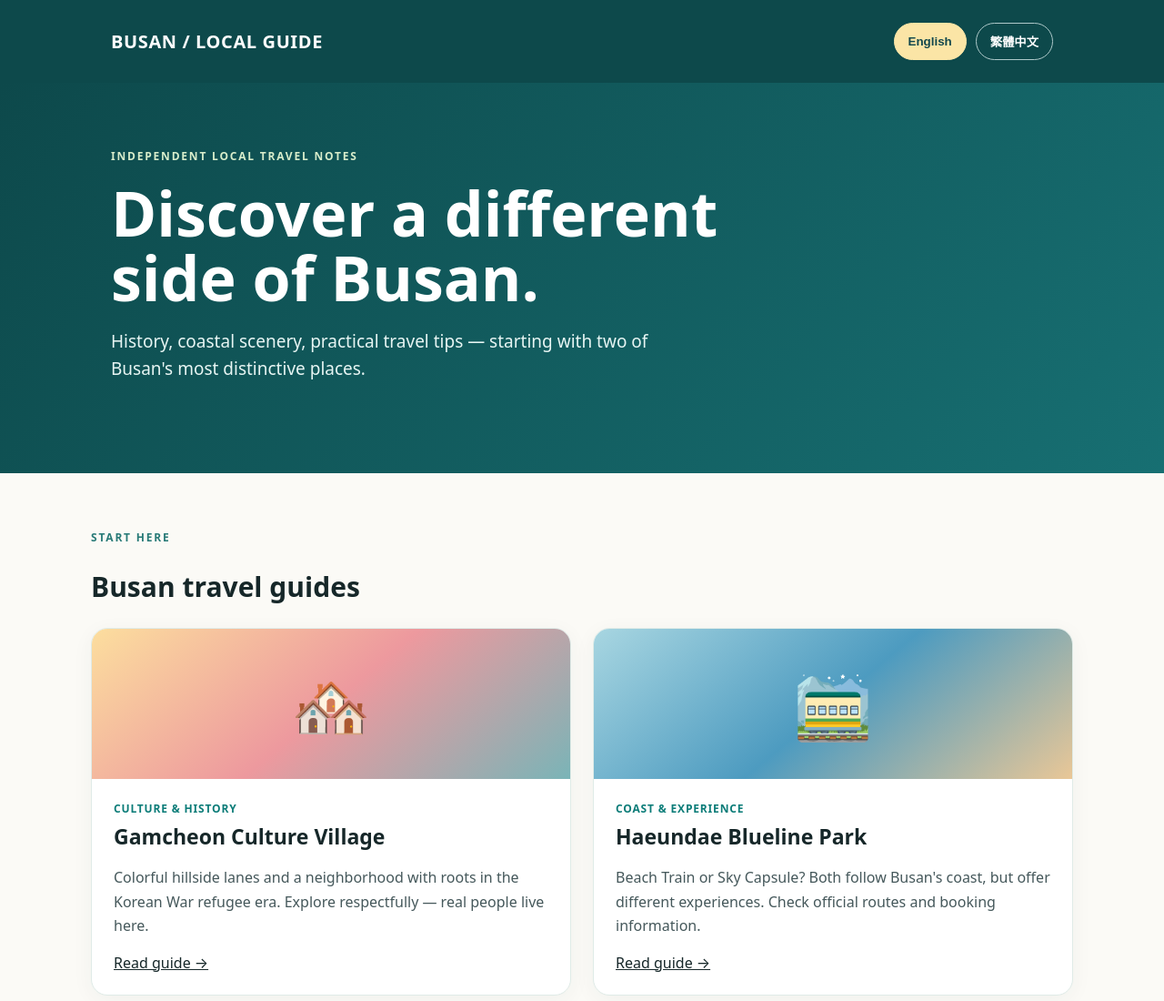
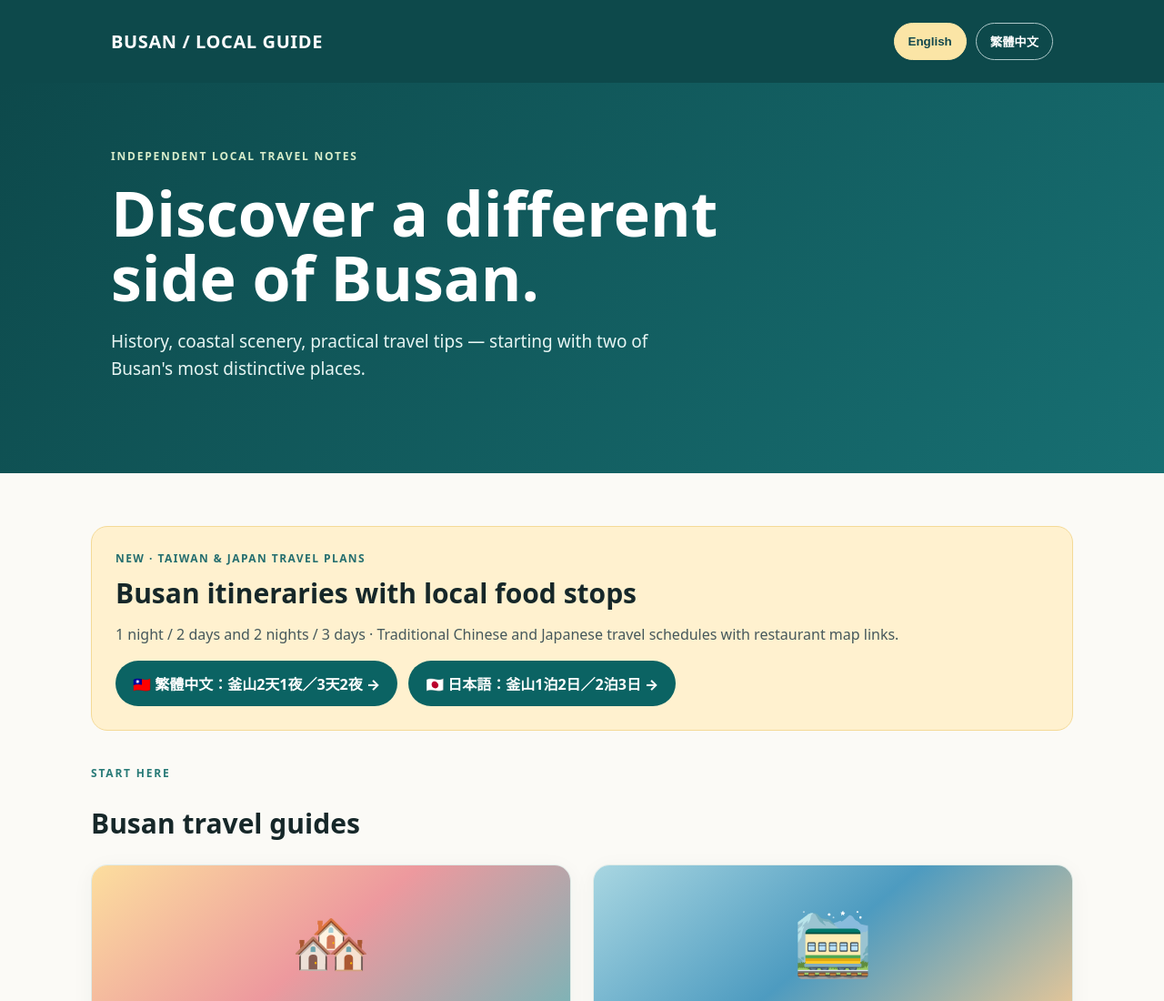
Before and after one commit to cute-00/busan-local-guide, a plain HTML site: page index.html in a window 1280 px wide. Shown: the top 1100 px of the page at 91% size. Drawn offline with Linux system fonts and the light colour scheme.

Commit message:
Feature Taiwan and Japan food itineraries on homepage

```diff
--- a/index.html
+++ b/index.html
@@ -10,6 +10,15 @@
 <header><div class="wrap"><nav><b>BUSAN / LOCAL GUIDE</b><div><button type="button" id="enBtn" aria-pressed="true" onclick="setLang('en')">English</button><button type="button" id="zhBtn" aria-pressed="false" onclick="setLang('zh')">繁體中文</button></div></nav></div>
 <div class="hero"><div class="wrap"><div class="eyebrow">Independent local travel notes</div><section data-lang="en"><h1>Discover a different side of Busan.</h1><p>History, coastal scenery, practical travel tips — starting with two of Busan's most distinctive places.</p></section><section data-lang="zh" hidden><h1>用在地視角，探索釜山。</h1><p>從歷史山城到海岸列車，提供實用旅行建議。景點營業資訊請以官方公告為準。</p></section></div></div></header>
 <main class="wrap section">
+<aside style="background:#fff1cf;border:1px solid #f4da97;border-radius:18px;padding:26px;margin-bottom:34px">
+  <p style="font-size:12px;color:#256e6f;font-weight:900;letter-spacing:.12em;margin:0 0 10px">NEW · TAIWAN &amp; JAPAN TRAVEL PLANS</p>
+  <h2 style="font-size:clamp(22px,3vw,30px);line-height:1.35;margin:0 0 12px">Busan itineraries with local food stops</h2>
+  <p style="line-height:1.65;color:#45585b;margin:0 0 16px">1 night / 2 days and 2 nights / 3 days · Traditional Chinese and Japanese travel schedules with restaurant map links.</p>
+  <div style="display:flex;gap:12px;flex-wrap:wrap">
+    <a href="itineraries/zh.html" style="display:inline-block;background:#0b6363;border-radius:30px;color:#fff;font-weight:800;padding:13px 19px;text-decoration:none">🇹🇼 繁體中文：釜山2天1夜／3天2夜 →</a>
+    <a href="itineraries/ja.html" style="display:inline-block;background:#0b6363;border-radius:30px;color:#fff;font-weight:800;padding:13px 19px;text-decoration:none">🇯🇵 日本語：釜山1泊2日／2泊3日 →</a>
+  </div>
+</aside>
 <section data-lang="en"><span class="eyebrow" style="color:#287a77">START HERE</span><h2>Busan travel guides</h2><div class="grid">
 <article class="card"><div class="art one">🏘️</div><div class="inner"><div class="pill">CULTURE & HISTORY</div><h3>Gamcheon Culture Village</h3><p>Colorful hillside lanes and a neighborhood with roots in the Korean War refugee era. Explore respectfully — real people live here.</p><a href="#gamcheon-en">Read guide →</a></div></article>
 <article class="card"><div class="art two">🚞</div><div class="inner"><div class="pill">COAST & EXPERIENCE</div><h3>Haeundae Blueline Park</h3><p>Beach Train or Sky Capsule? Both follow Busan's coast, but offer different experiences. Check official routes and booking information.</p><a href="#blueline-en">Read guide →</a></div></article></div>
```
